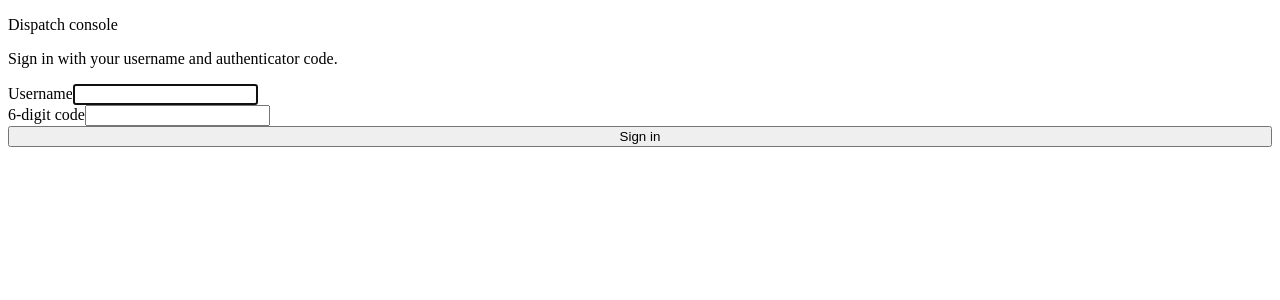
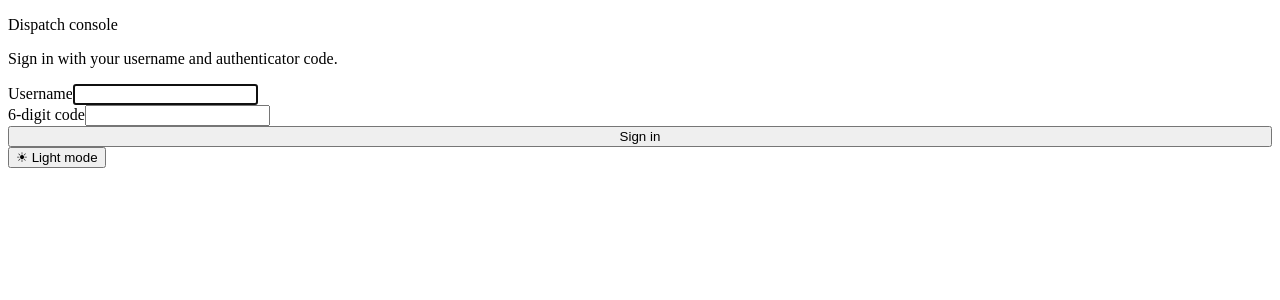
Before and after one commit to jcrest09dis/cad-console, a React (Vite) app: page / in a window 1280 px wide. Shown: the top 300 px of the page. Built offline with nearby package versions, Linux system fonts and the light colour scheme; no server answers; the HTML template or start-up script is replaced by a standard one.

Commit message:
Add light/dark theme toggle

```diff
--- a/src/App.jsx
+++ b/src/App.jsx
@@ -1,5 +1,6 @@
 import { useEffect, useState } from 'react';
 import { api, loadStoredToken, setAuthToken } from './api.js';
+import { useTheme } from './hooks/useTheme.js';
 import Login from './pages/Login.jsx';
 import EventPicker from './pages/EventPicker.jsx';
 import Dashboard from './pages/Dashboard.jsx';
@@ -12,6 +13,7 @@ export default function App() {
   const [staff, setStaff] = useState(null);
   const [event, setEvent] = useState(null);
   const [mode, setMode] = useState('staff'); // 'staff' | 'admin' | 'reports'
+  const { theme, toggleTheme } = useTheme();
 
   useEffect(() => {
     const token = loadStoredToken();
@@ -37,6 +39,7 @@ export default function App() {
     setMode('staff');
   }
 
+  function renderPage() {
     if (checkingSession) return null;
     if (!staff) return <Login onLoggedIn={handleLoggedIn} />;
 
@@ -92,3 +95,13 @@ export default function App() {
       />
     );
   }
+
+  return (
+    <>
+      {renderPage()}
+      <button className="theme-toggle" onClick={toggleTheme} type="button">
+        {theme === 'dark' ? '☀ Light mode' : '● Dark mode'}
+      </button>
+    </>
+  );
+}
--- /dev/null
+++ b/src/hooks/useTheme.js
@@ -0,0 +1,28 @@
+import { useEffect, useState } from 'react';
+
+const STORAGE_KEY = 'cad_theme';
+
+function getInitialTheme() {
+  const stored = localStorage.getItem(STORAGE_KEY);
+  if (stored === 'light' || stored === 'dark') return stored;
+  // Default to dark - the app's primary "control room" identity - rather
+  // than following the OS preference, since this is a shared/kiosk-style
+  // tool as often as a personal device, and a consistent default is less
+  // surprising than one that silently varies by whoever's logged in.
+  return 'dark';
+}
+
+export function useTheme() {
+  const [theme, setTheme] = useState(getInitialTheme);
+
+  useEffect(() => {
+    document.documentElement.setAttribute('data-theme', theme);
+    localStorage.setItem(STORAGE_KEY, theme);
+  }, [theme]);
+
+  function toggleTheme() {
+    setTheme((t) => (t === 'dark' ? 'light' : 'dark'));
+  }
+
+  return { theme, toggleTheme };
+}
--- a/src/styles.css
+++ b/src/styles.css
@@ -1,5 +1,8 @@
 :root {
-  /* Base palette - cool graphite, low-glare for extended low-light screen use */
+  /* Base palette - cool graphite, low-glare for extended low-light screen use.
+     This is the dark theme's values, used as the default (:root) since
+     it's the primary "control room" identity the app was designed around -
+     [data-theme="light"] below overrides every one of these for light mode. */
   --bg: #151a20;
   --panel: #1c232b;
   --panel-raised: #232b34;
@@ -20,10 +23,39 @@
   --priority-medium: #f0a93e;
   --priority-low: #6b7684;
   --alert: #ff5b57;
+  --alert-pulse-bg: #2a1e1e;
 
   --radius: 3px;
   --font-ui: 'Public Sans', -apple-system, BlinkMacSystemFont, sans-serif;
   --font-mono: 'IBM Plex Mono', ui-monospace, monospace;
+}
+
+/* Light theme - same control-room intent, same status-color language,
+   just inverted for daylight/glare conditions. Status colors are
+   deepened rather than reused verbatim from the dark theme, since the
+   dark theme's brighter greens/reds/ambers read as washed-out pastels
+   against a white panel - the point of each status color is to be
+   unambiguous at a glance, which needs more saturation on light. */
+[data-theme='light'] {
+  --bg: #f2f3f5;
+  --panel: #ffffff;
+  --panel-raised: #eceef1;
+  --hairline: #d7dbe0;
+  --text: #1a1f26;
+  --text-dim: #5b6472;
+  --text-faint: #8a92a0;
+
+  --accent: #2f6fe0;
+  --accent-text: #1d4ed8;
+
+  --status-available: #1f9d5c;
+  --status-progress: #2f6fe0;
+  --status-out: #6b7684;
+  --priority-high: #d93832;
+  --priority-medium: #c67c11;
+  --priority-low: #6b7684;
+  --alert: #d93832;
+  --alert-pulse-bg: #ffd9d6;
 }
 
 * {
@@ -188,6 +220,25 @@ a:focus-visible {
   width: 100%;
 }
 
+.theme-toggle {
+  position: fixed;
+  bottom: 16px;
+  right: 16px;
+  z-index: 20;
+  background: var(--panel-raised);
+  border: 1px solid var(--hairline);
+  color: var(--text-dim);
+  border-radius: 20px;
+  padding: 8px 14px;
+  font-size: 12px;
+  box-shadow: 0 2px 8px rgba(0, 0, 0, 0.25);
+}
+
+.theme-toggle:hover {
+  color: var(--text);
+  border-color: var(--text-faint);
+}
+
 .column {
   background: var(--bg);
   display: flex;
@@ -284,7 +335,7 @@ a:focus-visible {
     background: var(--panel);
   }
   50% {
-    background: #2a1e1e;
+    background: var(--alert-pulse-bg);
   }
 }
 
```
Lines whose indentation alone changed are shown as unchanged.
